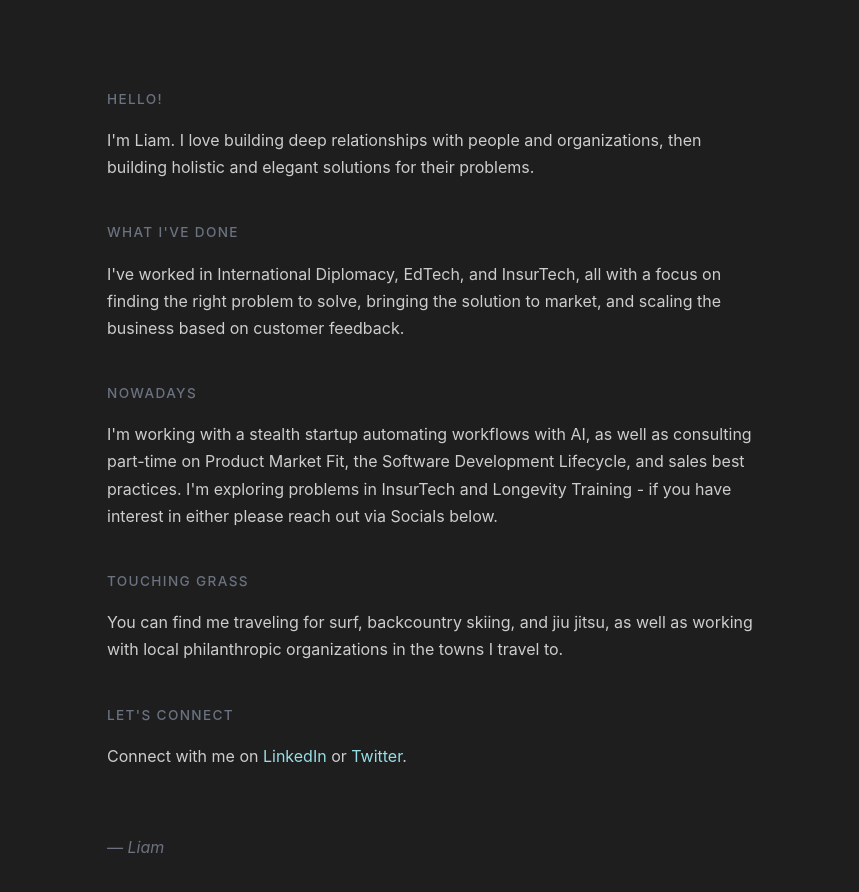
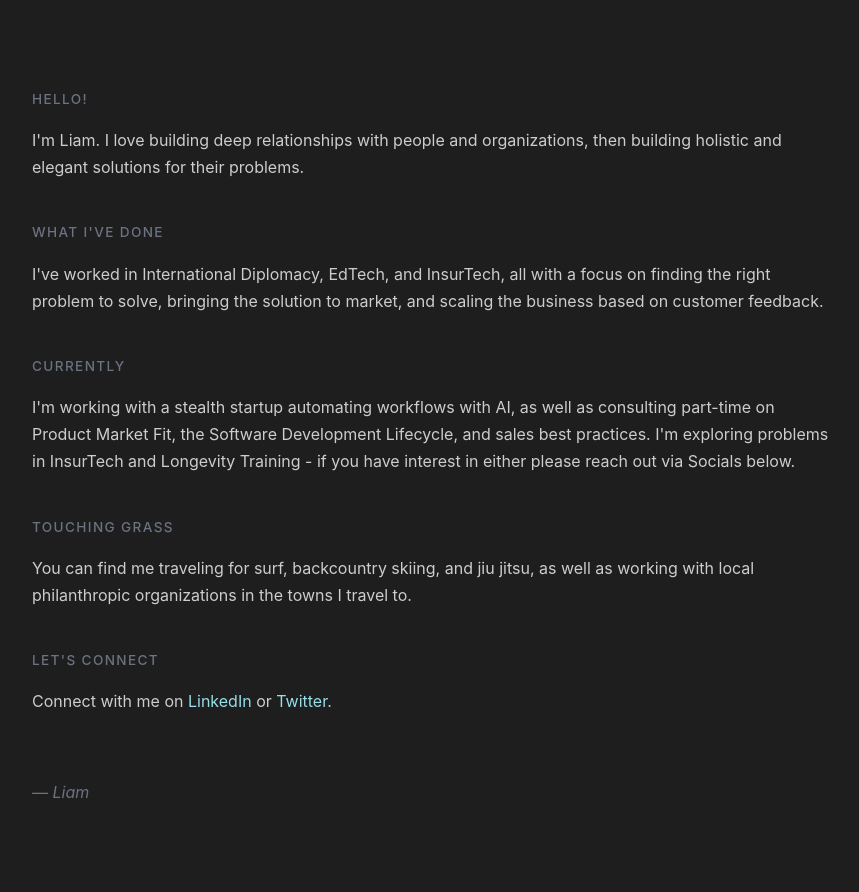
Before and after one commit to LHarreys/lharreys.github.io, a plain HTML site: page index.html in a window 1280 px wide. Shown: the whole page, without its empty margins (208-1067 px from the left). After the commit the page ends 855 px from the top, so only its background shows below. Drawn offline with Linux system fonts and the light colour scheme.

Commit message:
Update index.html

```diff
--- a/index.html
+++ b/index.html
@@ -10,7 +10,7 @@
             line-height: 1.7;
             color: #E0E0E0;
             background-color: #1E1E1E;
-            max-width: 650px;
+            max-width: 800px;
             margin: 0 auto;
             padding: 3rem 2rem;
         }
@@ -93,7 +93,7 @@
     </section>
 
     <section>
-        <h2>Nowadays</h2>
+        <h2>Currently</h2>
         <p>
             I'm working with a stealth startup automating workflows with AI, as well as consulting part-time on Product Market Fit, the Software Development Lifecycle, and sales best practices. I'm exploring problems in InsurTech and Longevity Training - if you have interest in either please reach out via Socials below.
         </p>
```
